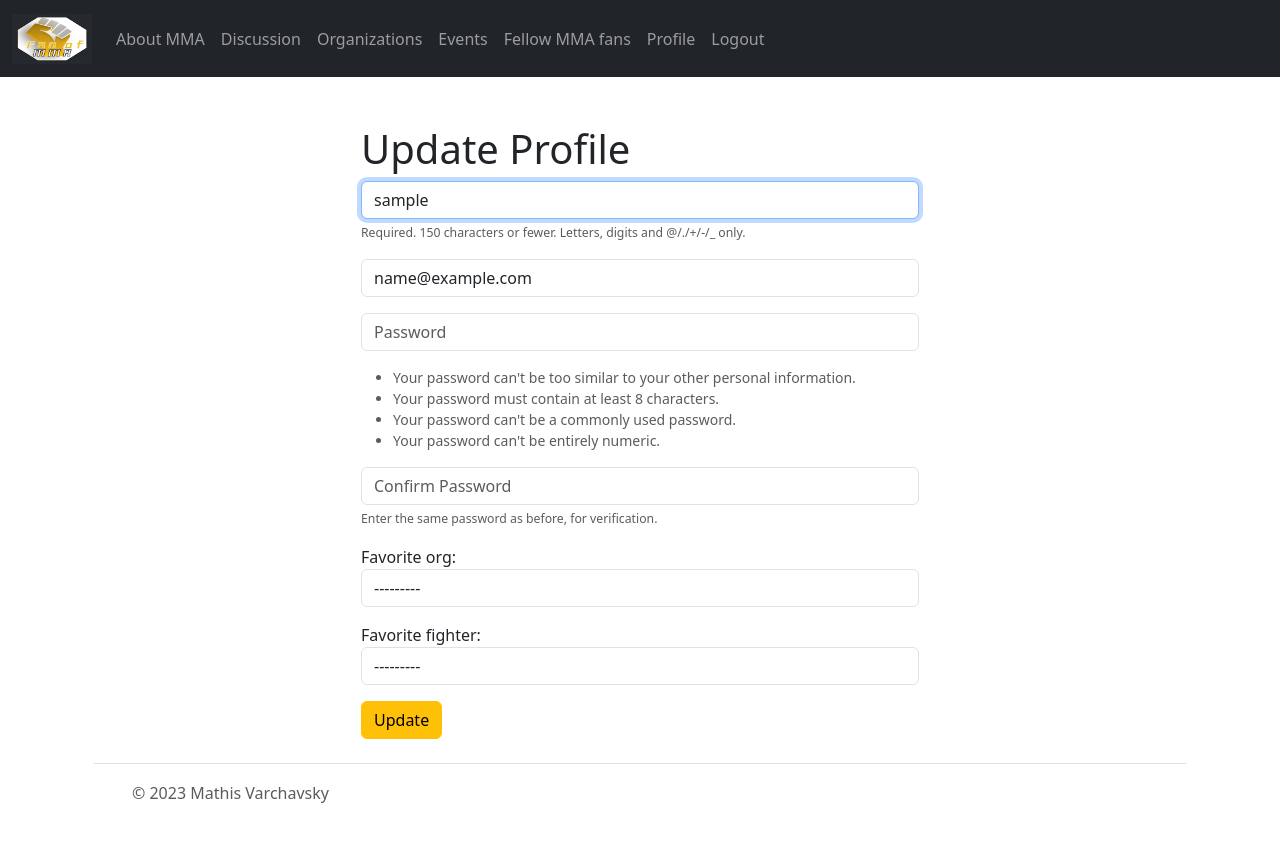
After one commit to MathisGreatCode/fanOfMMA, a Django app: page /profile_update/ in a window 1280 px wide. The commit adds this page. Run offline with Django 4.2, Linux system fonts and the light colour scheme; the visitor is signed in with stand-in values (Sample User, id 1); data comes from the database, SQL or seed files in the repository; data that the repository does not hold is empty.

Commit message:
Profile template changes, profile_update added

```diff
--- a/MMA_Project/fanOfMMA/firstApp/comments.txt
+++ b/MMA_Project/fanOfMMA/firstApp/comments.txt
@@ -1,10 +1,4 @@
 modifying prefs (profile)
 
-events template
-event template
-
-add coming events to calendar and organizations
 
 predictions, points, profile pict...
-
-footer
--- a/MMA_Project/fanOfMMA/firstApp/forms.py
+++ b/MMA_Project/fanOfMMA/firstApp/forms.py
@@ -16,7 +16,7 @@ class SignUpForm(UserCreationForm):
     favorite_org = forms.ModelChoiceField(queryset=Organization.objects.all(), to_field_name="name", widget=forms.Select(attrs={'class':'form-control', 'placeholder':'Favorite Organization'}))
     favorite_fighter = forms.ModelChoiceField(queryset=Fighter.objects.all(), to_field_name="name", widget=forms.Select(attrs={'class':'form-control', 'placeholder':'Favorite Fighter'}))
     class Meta:
-       model=User
+       model= User
        fields = ('username', 'email', 'password1', 'password2', 'favorite_org', 'favorite_fighter' )
 
     def __init__(self, *args, **kwargs):
--- a/MMA_Project/fanOfMMA/firstApp/static/custom.css
+++ b/MMA_Project/fanOfMMA/firstApp/static/custom.css
@@ -2,3 +2,14 @@
 .centered-element{
     margin-left: auto;
     margin-right: auto;}
+
+.perso-footer {
+    position: fixed;
+    left: 0;
+    bottom: 0;
+    width: 100%;
+    background-color: #f2f2f2;
+    color: #666666;
+    padding: 20px;
+    text-align: center;
+    }
--- a/MMA_Project/fanOfMMA/firstApp/templates/base.html
+++ b/MMA_Project/fanOfMMA/firstApp/templates/base.html
@@ -24,6 +24,7 @@
     {% endif %}
         {% block content %}
         {% endblock %}
+    {% include 'partials/_footer.html' %}
 </div>
 
 
--- /dev/null
+++ b/MMA_Project/fanOfMMA/firstApp/templates/partials/_footer.html
@@ -0,0 +1,17 @@
+<div class="container">
+    <footer class="d-flex flex-wrap justify-content-between align-items-center py-3 my-4 border-top">
+      <div class="col-md-4 d-flex align-items-center">
+        <a href="/" class="mb-3 me-2 mb-md-0 text-muted text-decoration-none lh-1">
+          <svg class="bi" width="30" height="24"><use xlink:href="#bootstrap"></use></svg>
+        </a>
+        <span class="mb-3 mb-md-0 text-muted">© 2023 Mathis Varchavsky</span>
+      </div>
+
+      <ul class="nav col-md-4 justify-content-end list-unstyled d-flex">
+        <li class="ms-3"><a class="text-muted" href="#"><svg class="bi" width="24" height="24"><use xlink:href="#twitter"></use></svg></a></li>
+        <li class="ms-3"><a class="text-muted" href="#"><svg class="bi" width="24" height="24"><use xlink:href="#instagram"></use></svg></a></li>
+        <li class="ms-3"><a class="text-muted" href="#"><svg class="bi" width="24" height="24"><use xlink:href="#facebook"></use></svg></a></li>
+      </ul>
+    </footer>
+  </div>
+  </footer>
--- /dev/null
+++ b/MMA_Project/fanOfMMA/firstApp/templates/profile_update.html
@@ -0,0 +1,14 @@
+{% extends 'base.html' %}
+
+{% block content %}
+
+<div class="col-md-6 offset-md-3">
+    <h1>Update Profile</h1>
+    <form method="POST" action="">
+        {% csrf_token %}
+        {{form.as_p}}
+        <button type="submit" class="btn btn-warning">Update</button>
+
+      </form>
+</div>
+{% endblock %}
--- a/MMA_Project/fanOfMMA/firstApp/templates/space.html
+++ /dev/null
@@ -1 +0,0 @@
-{% extends 'base.html' %}
--- a/MMA_Project/fanOfMMA/firstApp/urls.py
+++ b/MMA_Project/fanOfMMA/firstApp/urls.py
@@ -13,4 +13,5 @@ urlpatterns = [
     path("login/", views.login_v, name= "login"),
     path("logout/", views.logout_v, name="logout"),
     path("register/", views.register_v, name="register"),
+    path("profile_update/", views.profile_update, name="profile_update"),
 ]
--- a/MMA_Project/fanOfMMA/firstApp/views.py
+++ b/MMA_Project/fanOfMMA/firstApp/views.py
@@ -1,10 +1,11 @@
 from django.shortcuts import render, redirect
 from django.contrib import messages
 from django.http import HttpResponse
-from .models import Profile, Organization, Publication, Event
+from .models import Profile, Organization, Publication, Event, Fight
 from .forms import PubliForm, SignUpForm
 from django.contrib.auth import authenticate, login, logout
 from datetime import datetime
+from django.contrib.auth.models import User
 # Create your views here.
 
 
@@ -26,9 +27,10 @@ def my_space(request):
 
 
 def events(request):
-    past_events = Event.objects.filter(date_time__lt = datetime.now()).order_by('date_time')
+    fights = Fight.objects.order_by('event')
+    past_events = Event.objects.filter(date_time__lt = datetime.now()).order_by('-date_time')
     upcoming_events = Event.objects.filter(date_time__gte=datetime.now()).order_by('date_time')
-    return render(request, 'events.html', {'upcoming_events': upcoming_events, 'past_events': past_events})
+    return render(request, 'events.html', {'upcoming_events': upcoming_events, 'past_events': past_events, 'fights':fights})
 
 def profile_list(request):
     if request.user.is_authenticated:
@@ -45,7 +47,7 @@ def org(request, pk):
 def profile(request, pk):
     if request.user.is_authenticated:
         profile = Profile.objects.get(user_id= pk)
-        publications = Publication.objects.filter(user_id= pk)
+        publications = Publication.objects.filter(user_id= pk).order_by('-created_time')
         return render(request, 'profile.html', {'profile': profile, 'publications':publications})
     else:
         messages.success(request, "You must be logged in.")
@@ -108,3 +110,22 @@ def register_v(request):
             messages.success(request, 'Registration failed')
             return render(request, 'register.html', {'form': form})
     return render(request, 'register.html', {'form': form})
+
+def profile_update(request):
+    if request.user.is_authenticated:
+        user = User.objects.filter(id = request.user.id).first()
+        form = SignUpForm(request.POST or None, instance = user)
+        if request.method == 'POST':
+            if form.is_valid():
+                form.save()
+                login(request, user)
+                messages.success(request, ("Profile Updated Successfully"))
+                return redirect('home')
+            else:
+                messages.success(request, 'Failed Update')
+                return render(request, 'profile_update.html', {'form': form})
+        else:
+            return render(request, 'profile_update.html', {'form': form})
+    else:
+        messages.success(request, ("You need to log in"))
+        return redirect('home')
```
Also changed, not shown: MMA_Project/fanOfMMA/firstApp/templates/events.html (+14 -5 lines), MMA_Project/fanOfMMA/firstApp/templates/profile.html (+24 -13 lines).
